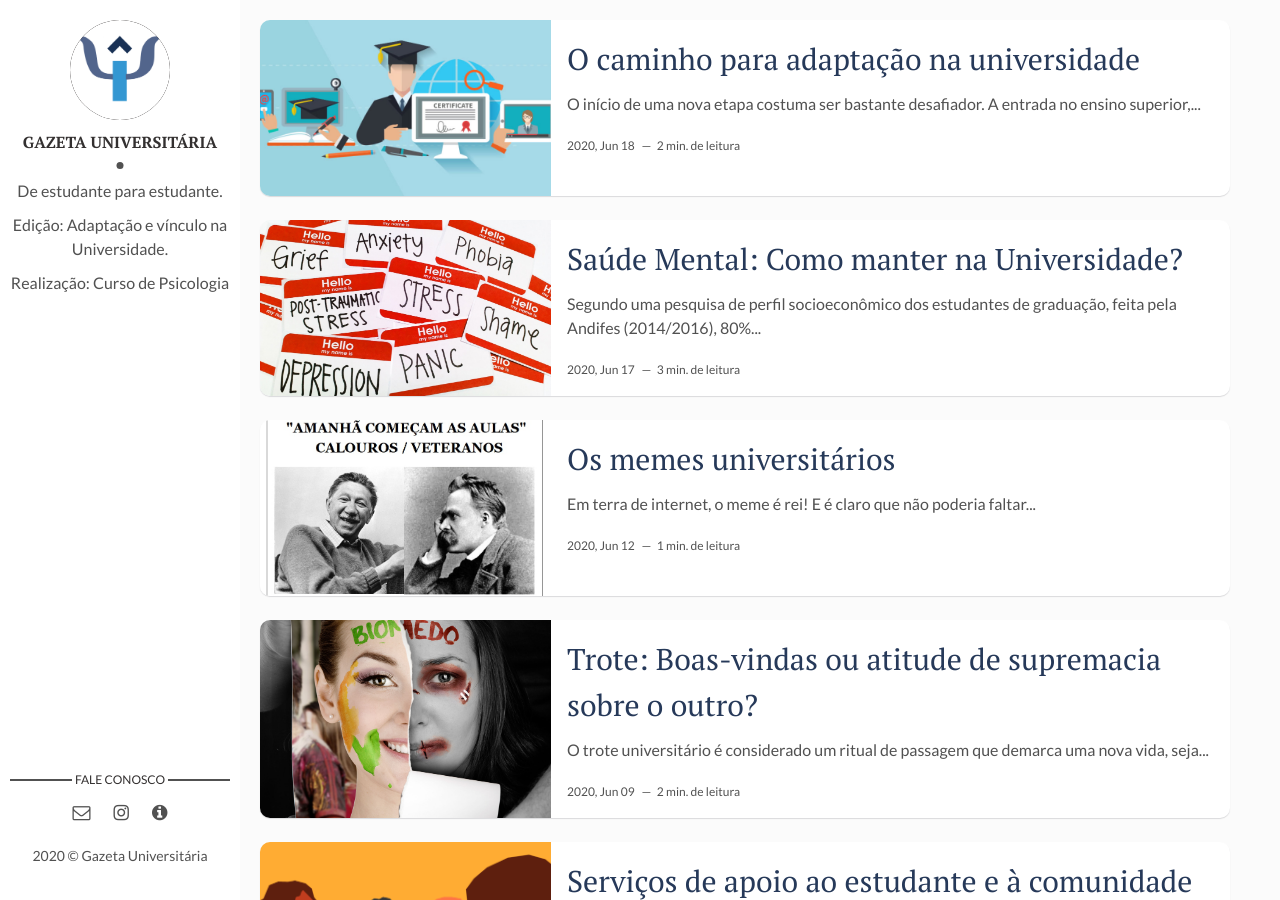
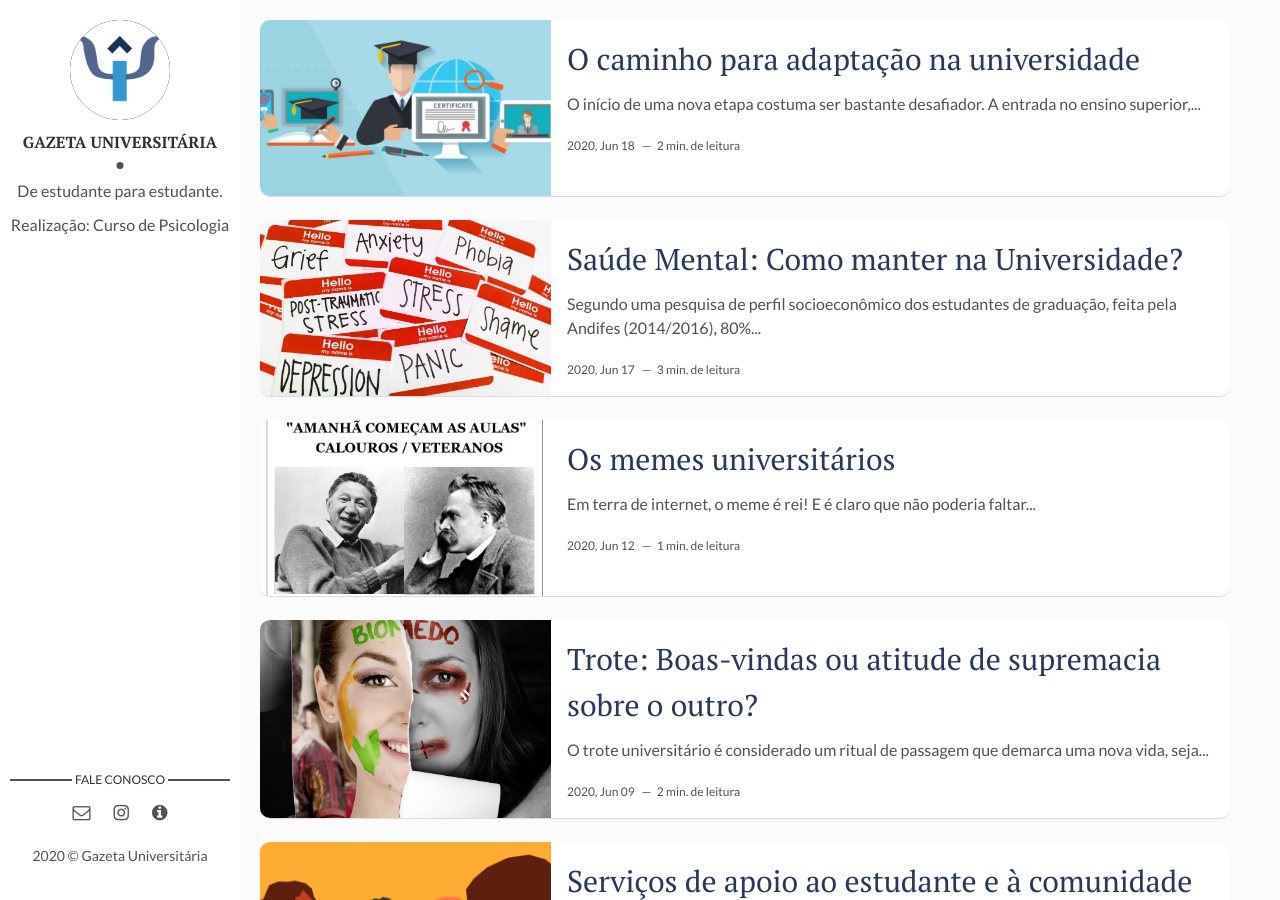
Before and after one commit to gazetauniversitaria/gazetauniversitaria.github.io, a Jekyll site: the page built from index.html, in a window 1280 px wide and 900 px high. Built offline with Jekyll 4.4.1, drawn with Linux system fonts in a browser that asks for light colours; the list of posts is cut into pages by our own code.

Commit message:
Update main.html

```diff
--- a/_layouts/main.html
+++ b/_layouts/main.html
@@ -10,7 +10,6 @@ layout: default
       </div>
       <div class="author-name">{{site.author}}</div>
       <p>{{site.about-author}}</p>
-      <p>Edição: Adaptação e vínculo na Universidade. </p>
       <p>Realização: Curso de Psicologia </p>
     </div>
   </header> <!-- End Header -->
```
